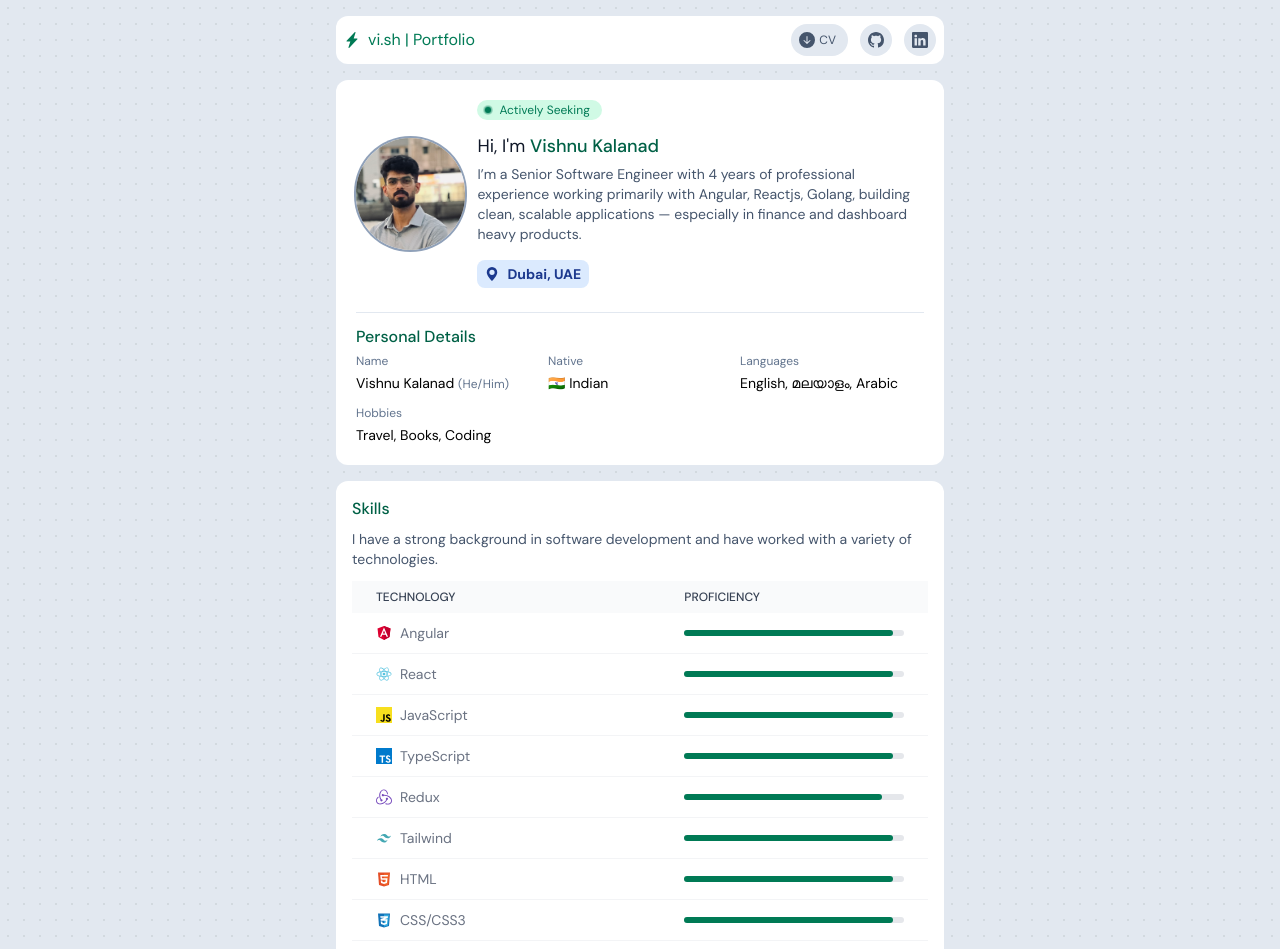
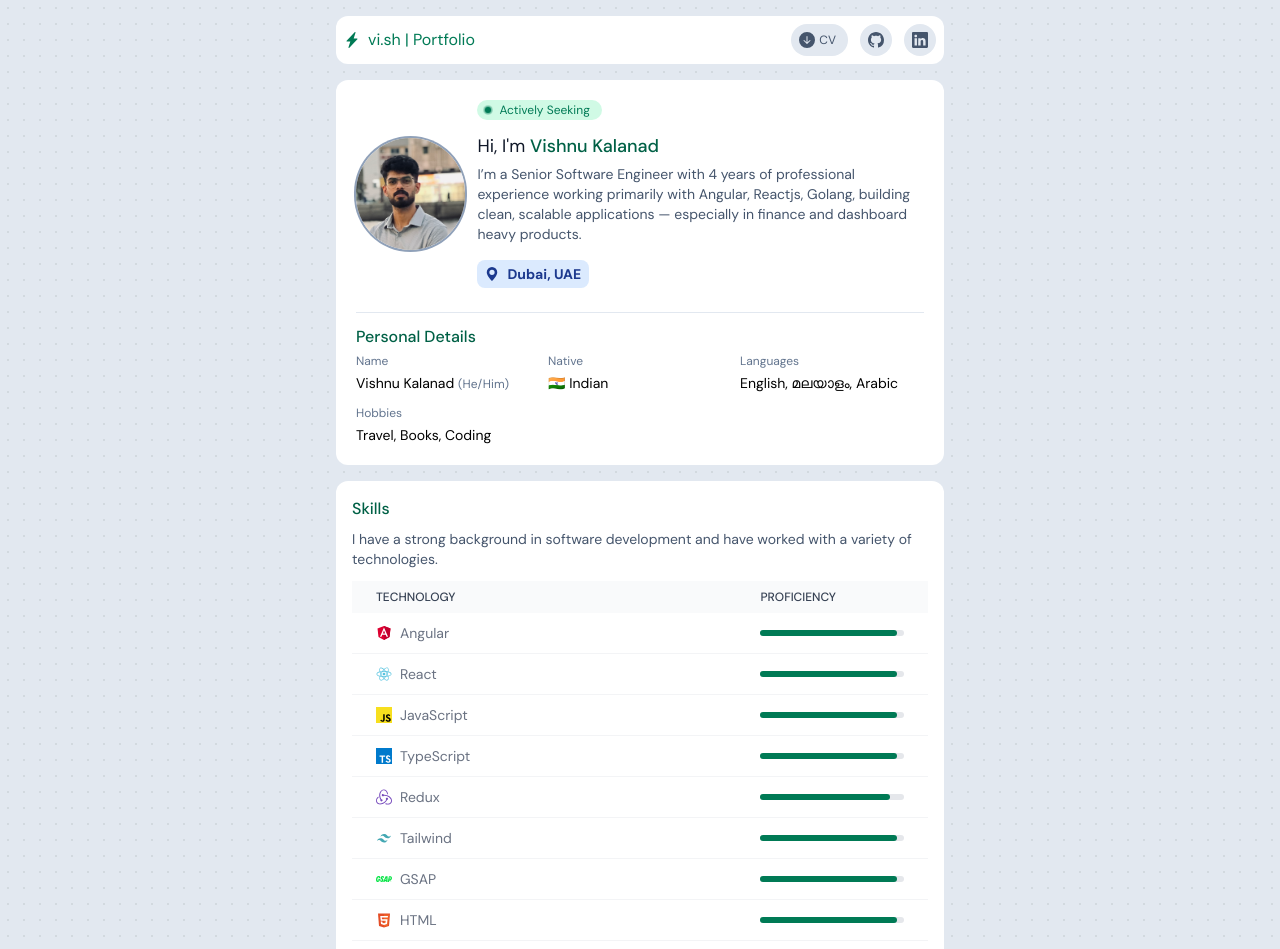
Before and after one commit to vishnukalanad/portfolio, a React (Vite) app in the folder portfolio/: page / in a window 1280 px wide. Shown: the top 949 px of the page. Built offline with nearby package versions, Linux system fonts and the light colour scheme.

Commit message:
gsap added, zentry clone project details updated

```diff
--- a/portfolio/src/components/GithubProject.jsx
+++ b/portfolio/src/components/GithubProject.jsx
@@ -8,6 +8,7 @@ import GolangLogo from "../assets/skills/go-svgrepo-com.svg";
 import HTMLLogo from "../assets/skills/html-5-svgrepo-com.svg";
 import CSSLogo from "../assets/skills/css-3-svgrepo-com.svg";
 import DatabaseLogo from "../assets/skills/database-svgrepo-com.svg";
+import GsapLogo from "../assets/skills/gsap-logo.svg";
 
 const STACKS = {
     react: {
@@ -41,6 +42,10 @@ const STACKS = {
         logo: DatabaseLogo,
         title: "Database",
     },
+    gsap: {
+        logo: GsapLogo,
+        title: "GSAP",
+    },
 }
 
 
@@ -66,7 +71,7 @@ export default function GithubProject({ project }) {
                 <p className="text-sm">{project.name}</p>
                 <div className="flex flex-wrap ml-1">
                     {project.stack.map(stack => {
-                        return <div className="h-5 w-5 p-1 bg-white ring-1 ring-slate-100 rounded-full -ml-1 my-1" key={stack + Math.random() + "x"}>
+                        return <div className="h-5 w-5 p-1 bg-white ring-1 ring-slate-100 rounded-full -ml-1 my-1 flex" key={stack + Math.random() + "x"}>
                             <img src={STACKS[stack].logo} alt="logo" title={STACKS[stack].title} />
                         </div>
                     })}
--- a/portfolio/src/components/GithubProjects.jsx
+++ b/portfolio/src/components/GithubProjects.jsx
@@ -2,6 +2,12 @@ import Card from "./Card.jsx";
 import GithubProject from "./GithubProject.jsx";
 
 const PROJECTS = [
+    {
+        name: "Zentry Clone",
+        repo: "https://react-animated-one.vercel.app/",
+        stack: ["react", "tailwind", "js", "redux", "html", "css", "gsap"],
+        live: true
+    },
     {
         name: "Personal Portfolio",
         repo: "https://github.com/vishnukalanad/portfolio/tree/main/portfolio",
--- a/portfolio/src/components/Skills.jsx
+++ b/portfolio/src/components/Skills.jsx
@@ -14,6 +14,8 @@ import AngularLogo from "../assets/skills/angular-svgrepo-com.svg"
 import FigmaLogo from "../assets/skills/figma-svgrepo-com.svg"
 import DatabaseLogo from "../assets/skills/database-svgrepo-com.svg"
 import Card from "./Card.jsx";
+import GsapLogo from "../assets/skills/gsap-logo.svg";
+
 
 const SKILLS = [{
     name: "Angular", logo: AngularLogo, proficiency: 95
@@ -27,6 +29,8 @@ const SKILLS = [{
     name: "Redux", logo: ReduxLogo, proficiency: 90
 }, {
     name: "Tailwind", logo: TailwindLogo, proficiency: 95
+},{
+    name: "GSAP", logo: GsapLogo, proficiency: 95
 }, {
     name: "HTML", logo: HTMLLogo, proficiency: 95
 }, {
@@ -35,6 +39,8 @@ const SKILLS = [{
     name: "Sass", logo: SassLogo, proficiency: 95
 }, {
     name: "Golang", logo: GolangLogo, proficiency: 80
+},{
+    name: "Database (MSQL, Postgres)", logo: DatabaseLogo, proficiency: 80
 }, {
     name: "Docker", logo: DockerLogo, proficiency: 80
 }, {
@@ -43,7 +49,7 @@ const SKILLS = [{
     name: "Postman", logo: PostmanLogo, proficiency: 95
 }, {
     name: "Figma", logo: FigmaLogo, proficiency: 90
-}]
+}, ]
 
 export default function Skills() {
     return <div className="container mx-auto px-4 pt-4 w-full flex justify-between">
```
Also changed, not shown: portfolio/src/assets/skills/gsap-logo.svg (added).
